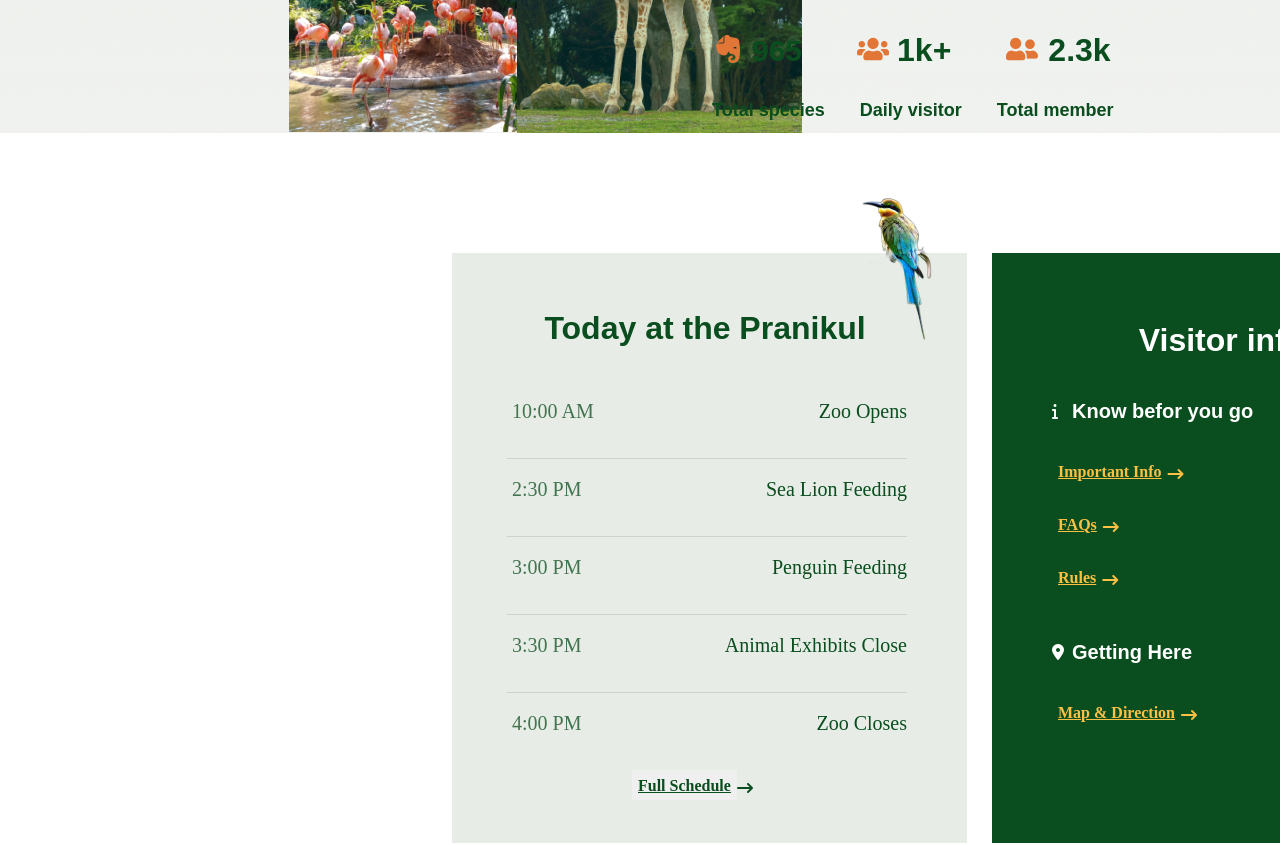
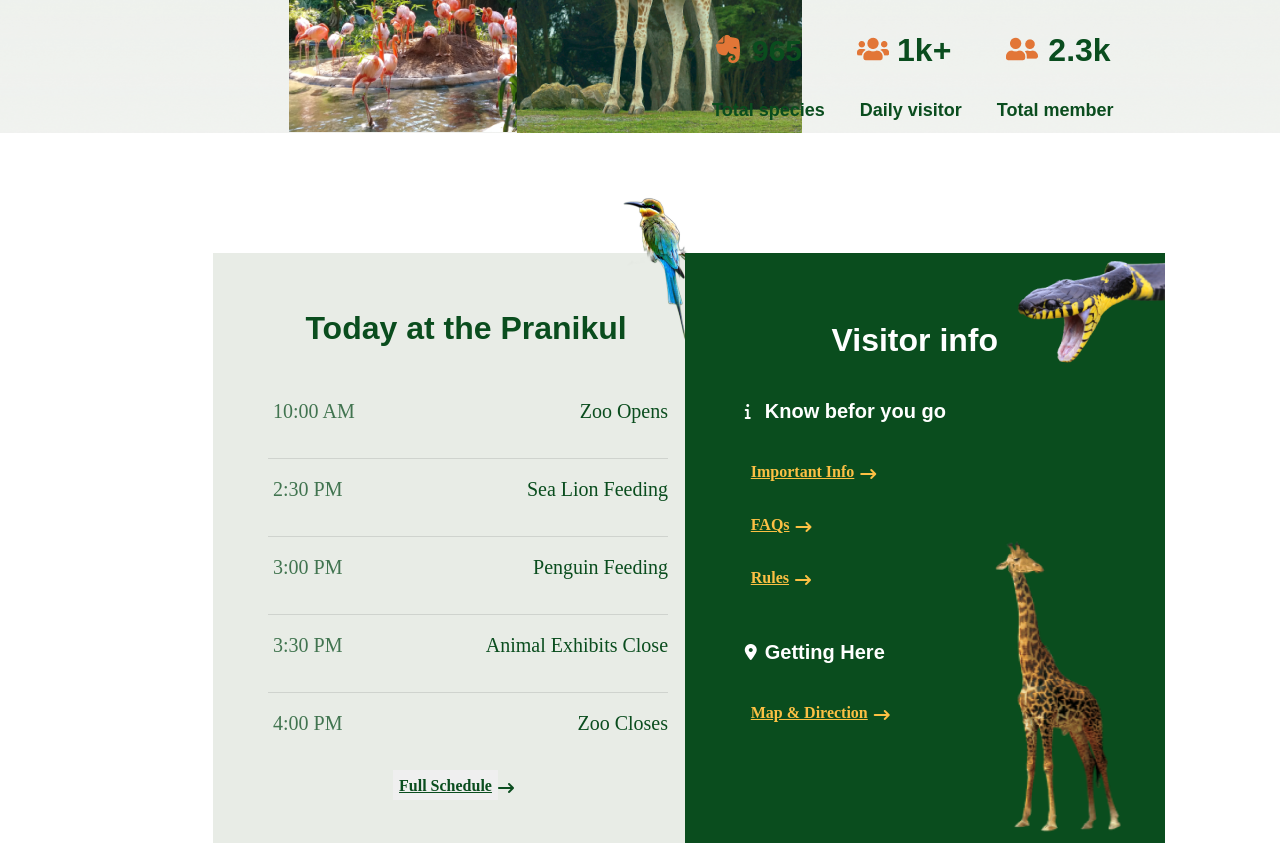
Before and after one commit to DEBAMRITA11/Pranikul, a React (Create React App) app: page / in a window 1280 px wide. Shown: the part 2160-3005 px from the top of the page. Built offline with nearby package versions, Linux system fonts and the light colour scheme.

Commit message:
visiting-res

```diff
--- a/src/components/Visiting/Visiting.css
+++ b/src/components/Visiting/Visiting.css
@@ -1,14 +1,10 @@
 .visiting-hour{
      width: 100%;
      height: auto;
+}
 
-}
-.visiting-container{
-    width: 85%;
-    height: 649.999px;
-}
 .visiting-area{
-    margin-left: 452px;
+    margin-left: 24%;
     margin-top: 120px;
 }
 .visiting-today{
@@ -129,7 +125,8 @@
     height: 590px;
     flex-shrink: 0;
     background: #0A4D1E;
-    margin-left: 25px;
+    margin-left: 6%;
+    margin-top: 120px;
     position: relative;
 }
 .info-heading{
--- a/src/components/Visiting/Visiting.js
+++ b/src/components/Visiting/Visiting.js
@@ -1,10 +1,14 @@
 import React from 'react';
 import "../Visiting/Visiting.css";
+import { Col, Container, Row } from 'react-bootstrap';
 
 const Visiting = () => {
     return (
         <section className='visiting-hour'>
-            <div className='visiting-container'>
+           <Container>
+            <Row>
+                <Col lg={6} md={12} sm={12}>
+                <div className='visiting-container'>
                 <div className='visiting-area d-flex pb-4'>
                 <div className='visiting-today'>
                     <div className='today-heading pt-5 pb-5'>
@@ -38,7 +42,11 @@ const Visiting = () => {
                         <button>Full Schedule</button>
                         <a href='#' ><i class="fa-solid fa-arrow-right-long"></i></a>
                     </div>
+                    </div>
+                    </div>
                 </div>
+                </Col>
+                <Col lg={6} md={12} sm={12} >
                 <div className='visiting-info'>
                 <div className='info-heading pt-5 pb-5'>
                     <h3>Visitor info</h3>
@@ -68,8 +76,9 @@ const Visiting = () => {
                         <a href='#'><i class="fa-solid fa-arrow-right-long"></i></a>
                     </div>
                 </div>
-                </div>
-            </div>
+                </Col>
+            </Row>
+           </Container>
         </section>
     );
 };
```
